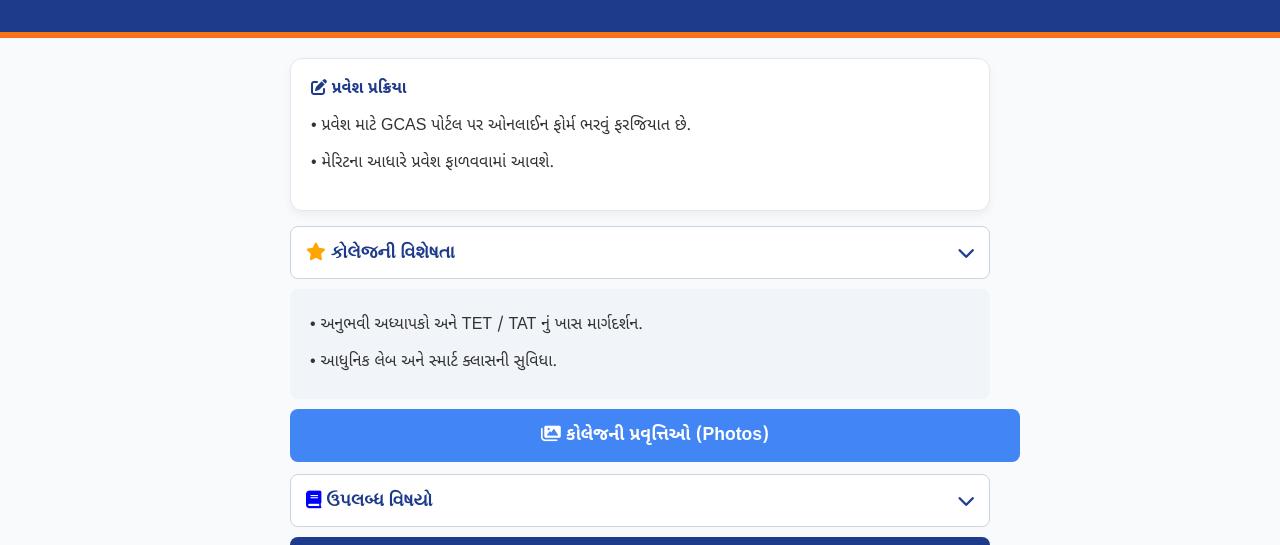
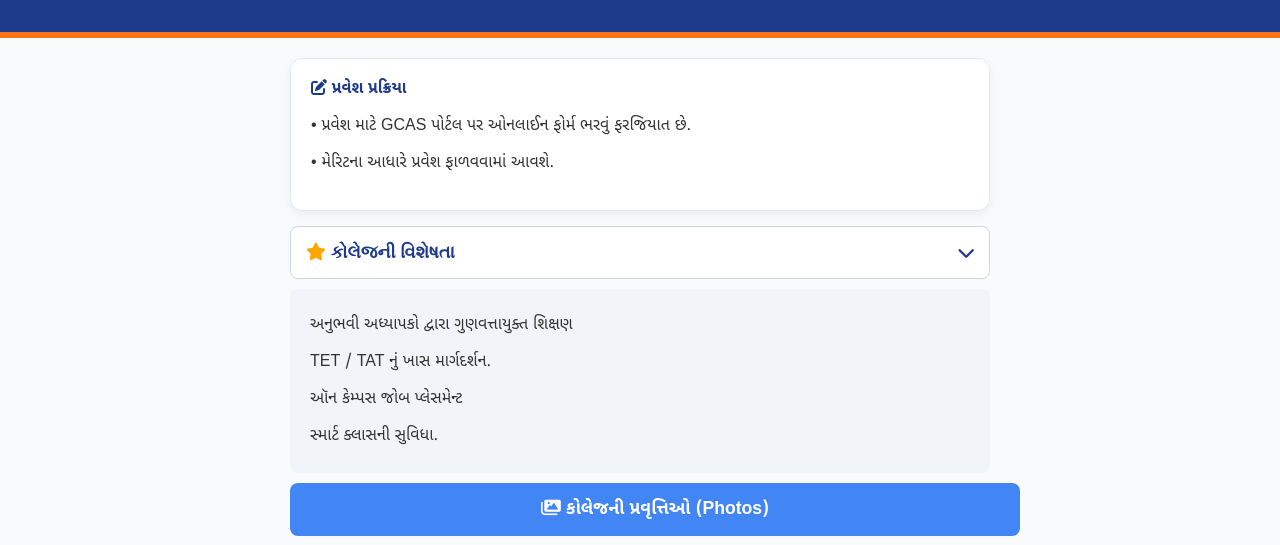
Before and after one commit to flippbed/mmsceadmission, a plain HTML site: page index.html in a window 1280 px wide. Both pictures are taken after a click on the button "કોલેજની વિશેષતા". Shown: the part 105-650 px from the top of the page. Drawn offline with Linux system fonts and the light colour scheme.

Commit message:
Update index.html

```diff
--- a/index.html
+++ b/index.html
@@ -52,8 +52,10 @@
         <i class="fas fa-chevron-down"></i>
     </button>
     <div id="speciality" class="accordion-content">
-        <p>• અનુભવી અધ્યાપકો અને TET / TAT નું ખાસ માર્ગદર્શન.</p>
-        <p>• આધુનિક લેબ અને સ્માર્ટ ક્લાસની સુવિધા.</p>
+        <p>અનુભવી અધ્યાપકો દ્વારા ગુણવત્તાયુક્ત શિક્ષણ </p>
+        <p></p>TET / TAT નું ખાસ માર્ગદર્શન.</p>
+        <p>ઑન કેમ્પસ જોબ પ્લેસમેન્ટ</p>
+        <p>સ્માર્ટ ક્લાસની સુવિધા.</p>
     </div>
 
     <a href="https://photos.app.goo.gl/gNoYi15fnfVhD2tQ8" target="_blank" class="action-btn btn-photo">
```
